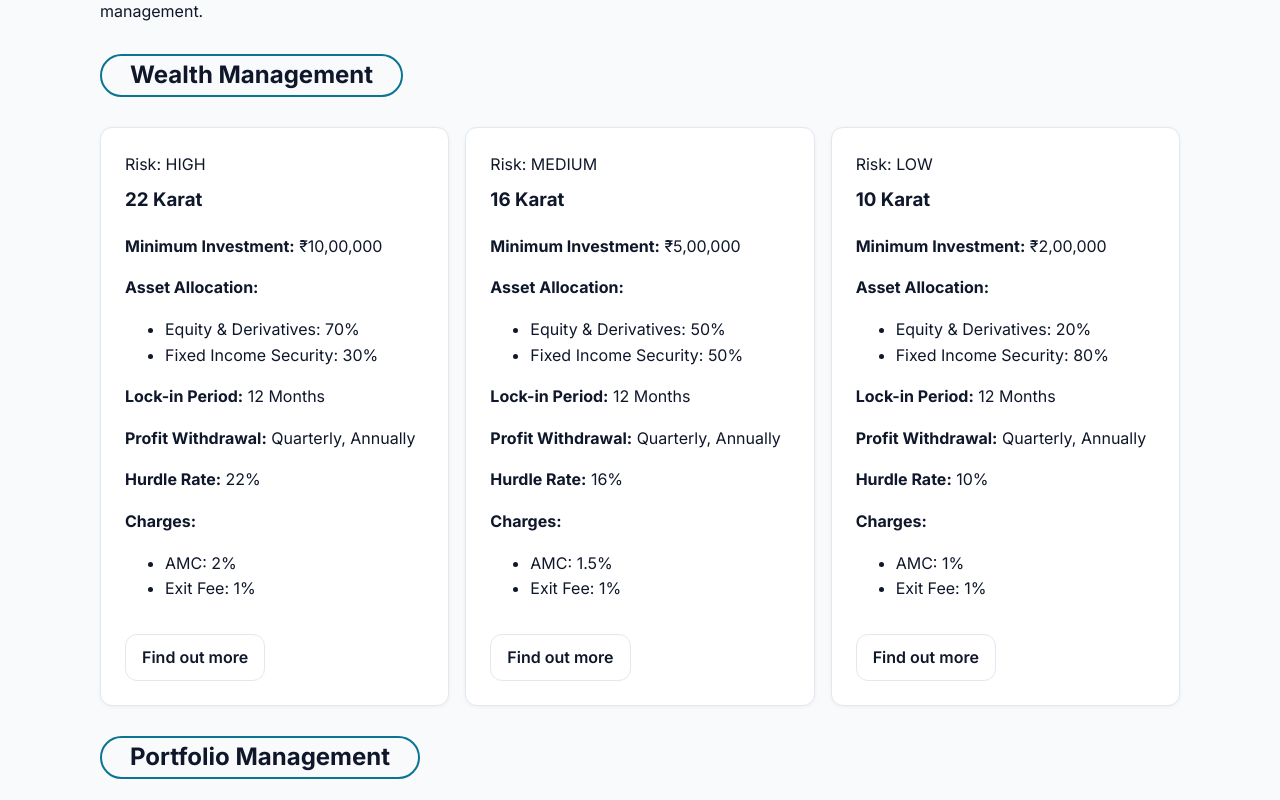
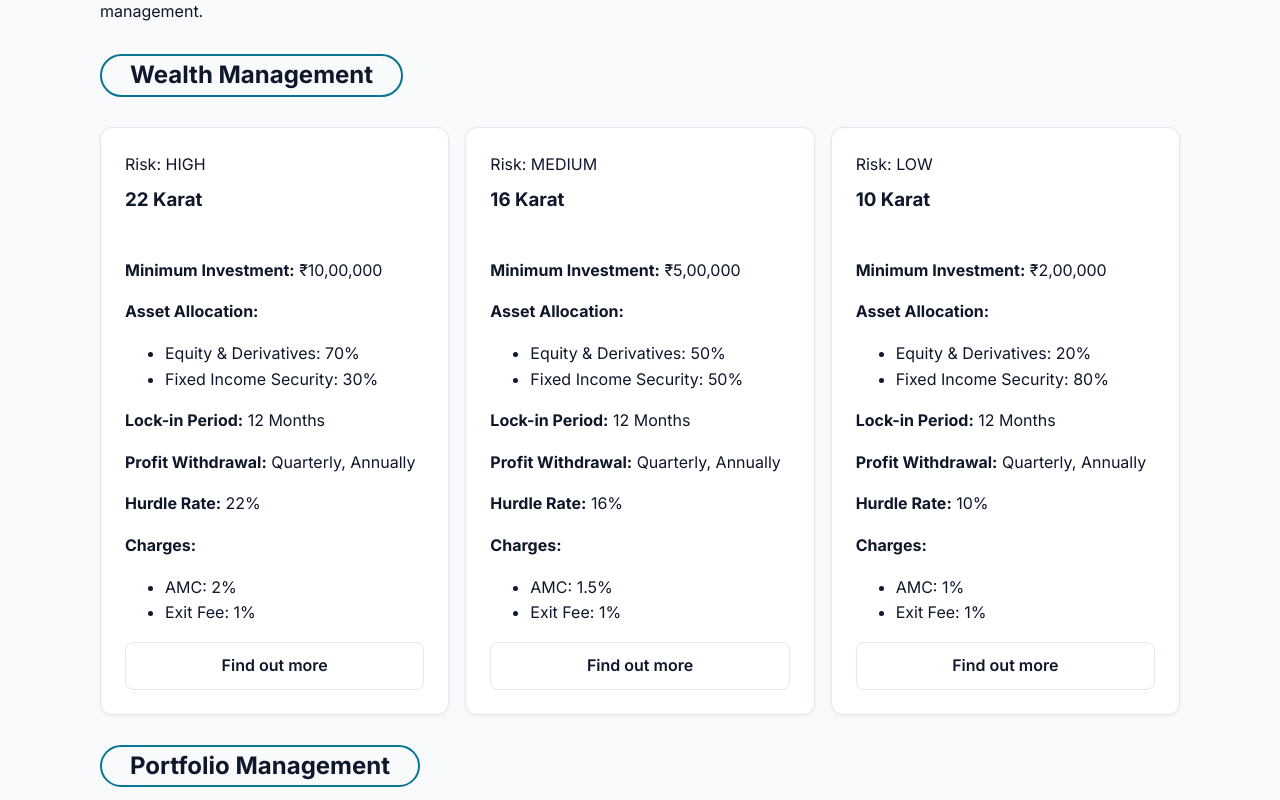
Before and after one commit to Rakeshpradhan12/fundaura-Investment-advisory, a React (Vite) app: page / in a window 1280 px wide. Shown: the part 1740-2540 px from the top of the page. Built offline with nearby package versions, Linux system fonts and the light colour scheme.

Commit message:
commited

```diff
--- a/src/components/Services.tsx
+++ b/src/components/Services.tsx
@@ -128,6 +128,14 @@ export default function Services(): JSX.Element {
           <div className="grid4 gap-16">
             {SITE.pricing.map((p) => (
               <div key={p.name} className="card p-24">
+
+                {/* Added Image */}
+                <img
+                  src={p.image}
+                  alt={p.name}
+                  className="card-image"
+                />
+
                 <h3>{p.name}</h3>
                 <div className="price">{p.price}</div>
 
@@ -138,7 +146,7 @@ export default function Services(): JSX.Element {
                 </ul>
 
                 <a className="btn mt-16" href="#contact">
-                  Choose {p.name}
+                  {p.name}
                 </a>
               </div>
             ))}
--- a/src/data/site.ts
+++ b/src/data/site.ts
@@ -204,10 +204,46 @@ export const SITE: SiteConfig = {
     { label: 'Customer Satisfaction', value: '100%' }
   ],
   pricing: [
-    { name: 'Standard', price: '₹2,999/mo', features: ['Basic signals', 'Email support', 'Monthly summary'] },
-    { name: 'Ultra ', price: '₹4,999/mo', features: ['Priority alerts', 'Phone support', 'Weekly review call'] },
-    { name: 'Max', price: '₹6,999/mo', features: [`Personalized Support `, 'Expert Analysis',] },
-    { name: 'Custom', price: '₹7,999/mo', features: ['Custom strategies', 'Dedicated RM', 'Detailed reporting'] }
+    {
+      name: "Wealth Advisory",
+      price: "₹25,000 / year",
+      image: "https://cdn-icons-png.flaticon.com/512/3135/3135706.png",
+      features: [
+        "Goal-based planning",
+        "Asset allocation guidance",
+        "Dedicated advisor"
+      ]
+    },
+    {
+      name: "Investment Advisory",
+      price: "₹40,000 / year",
+      image: "https://cdn-icons-png.flaticon.com/512/2331/2331970.png",
+      features: [
+        "Portfolio optimization",
+        "Risk profiling",
+        "Monthly performance reports"
+      ]
+    },
+    {
+      name: "Retirement Advisory",
+      price: "₹18,000 / year",
+      image: "https://cdn-icons-png.flaticon.com/512/992/992651.png",
+      features: [
+        "Retirement corpus estimation",
+        "Pension planning",
+        "Tax-efficient withdrawal"
+      ]
+    },
+    {
+      name: `Tax Planning `,
+      price: "₹8,000 / year",
+      image: "https://cdn-icons-png.flaticon.com/512/942/942748.png",
+      features: [
+        "Income tax review",
+        "HUF strategy",
+        "Advanced savings guidance"
+      ]
+    }
   ],
   social: [
     { label: 'Facebook', href: '#' },
--- a/src/styles.css
+++ b/src/styles.css
@@ -905,3 +905,44 @@ textarea::placeholder {
     grid-template-columns: 1fr;
   }
 }
+
+/* Make all cards equal height */
+.grid4 .card {
+  display: flex;
+  flex-direction: column;
+  justify-content: space-between;
+  height: 100%;
+  min-height: 420px;
+  /* adjust as needed */
+}
+
+/* Style for the image at top */
+.card img {
+  width: 70px;
+  height: 70px;
+  object-fit: contain;
+  margin-bottom: 16px;
+}
+
+/* Make buttons align at the bottom */
+.card {
+  display: flex;
+  flex-direction: column;
+}
+
+.card .btn {
+  margin-top: auto;
+  width: 100%;
+  /* All buttons same width */
+  height: 48px;
+  /* Same height */
+  display: flex;
+  align-items: center;
+  justify-content: center;
+  white-space: nowrap;
+  /* Prevent text wrapping */
+  padding: 0 16px;
+  /* Inside spacing */
+  box-sizing: border-box;
+  border-radius: 8px;
+}
```
Also changed, not shown: 5 other files (tests, documents, lock files or other folders).
